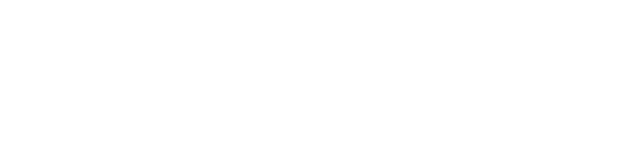
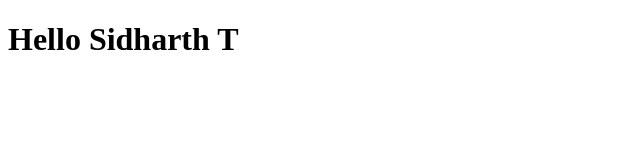
Before and after one commit to SidharthT-TechExpert/Assingments, a plain HTML site: page index.html in a window 1280 px wide. Shown: the whole page, without its empty margins (0-640 px from the left). Drawn offline with Linux system fonts and the light colour scheme.

Commit message:
Add Titel

```diff
--- a/index.html
+++ b/index.html
@@ -6,6 +6,6 @@
     <title>Document</title>
 </head>
 <body>
-
+    <h1>Hello Sidharth T</h1>
 </body>
 </html>
```
